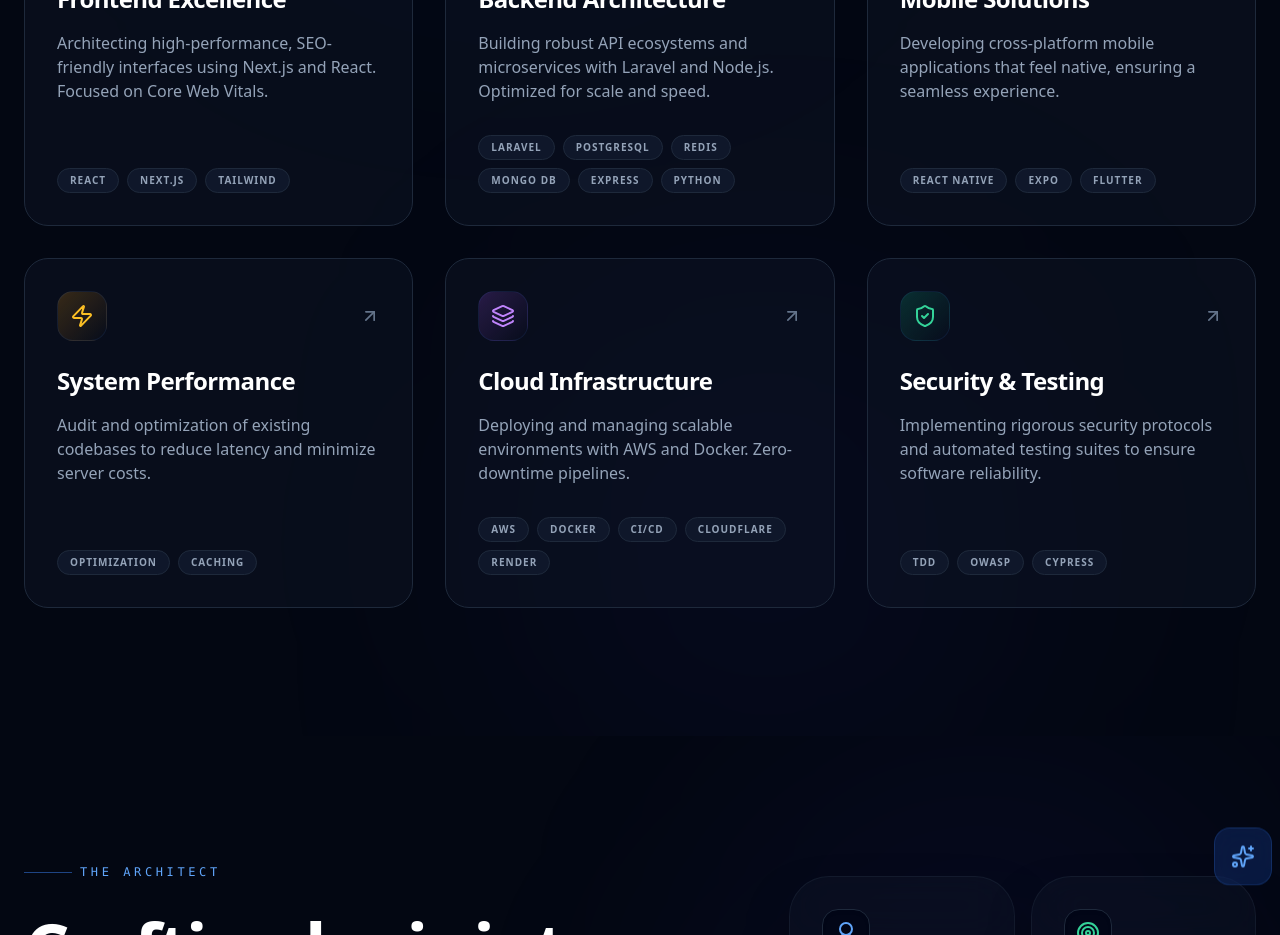
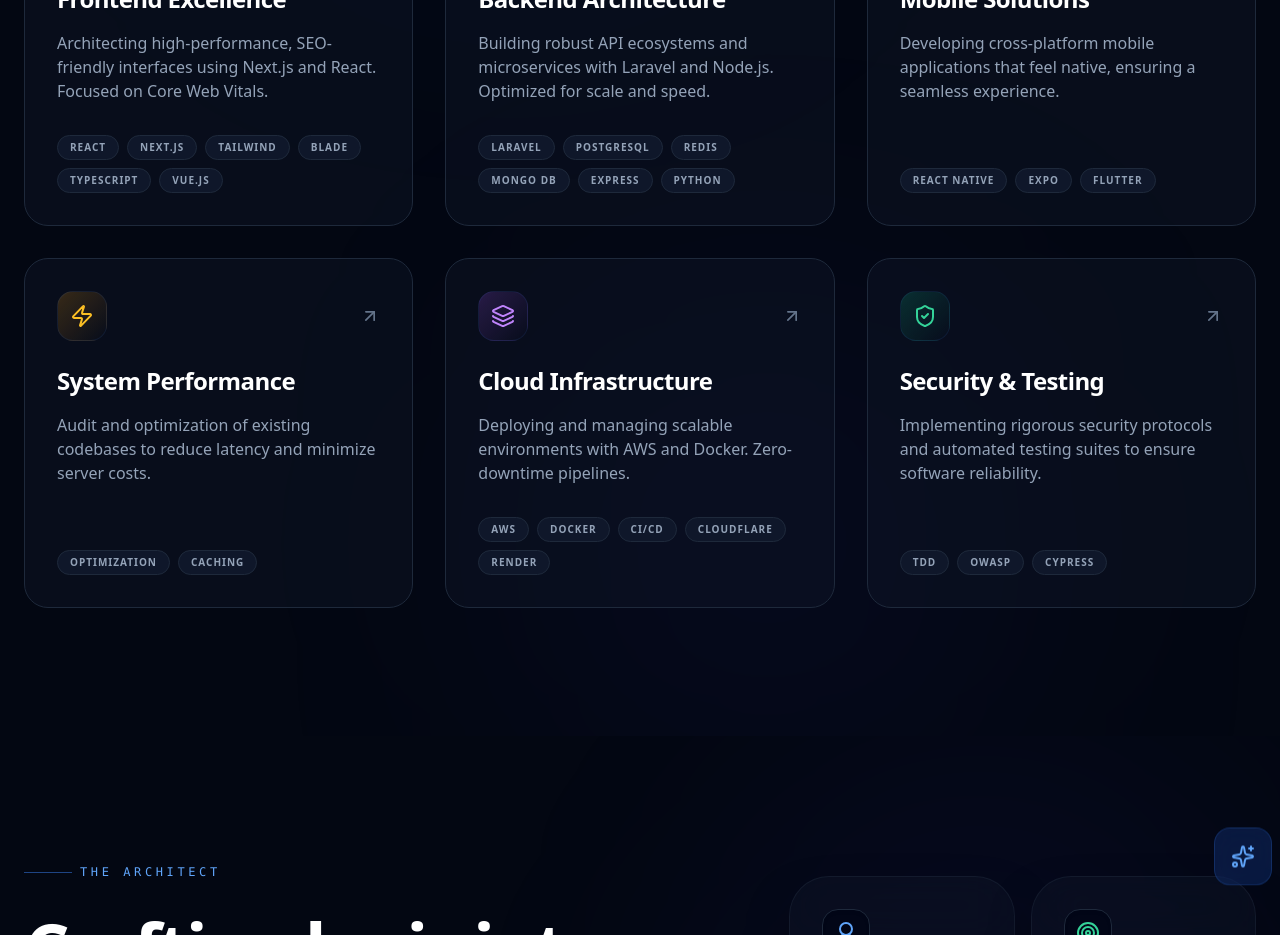
Before and after one commit to Code-harness/PORTFOLIO, a React (Vite) app: page / in a window 1280 px wide. Shown: the part 1300-2235 px from the top of the page. Built offline with nearby package versions, Linux system fonts and the light colour scheme.

Commit message:
Updated the technologies section

```diff
--- a/src/components/landing/Services.jsx
+++ b/src/components/landing/Services.jsx
@@ -16,7 +16,7 @@ const services = [
     description:
       "Architecting high-performance, SEO-friendly interfaces using Next.js and React. Focused on Core Web Vitals.",
     icon: <Layout className="text-blue-400" size={24} />,
-    tags: ["React", "Next.js", "Tailwind"],
+    tags: ["React", "Next.js", "Tailwind","Blade","Typescript","Vue.js"],
     color: "from-blue-500/20",
   },
   {
```
